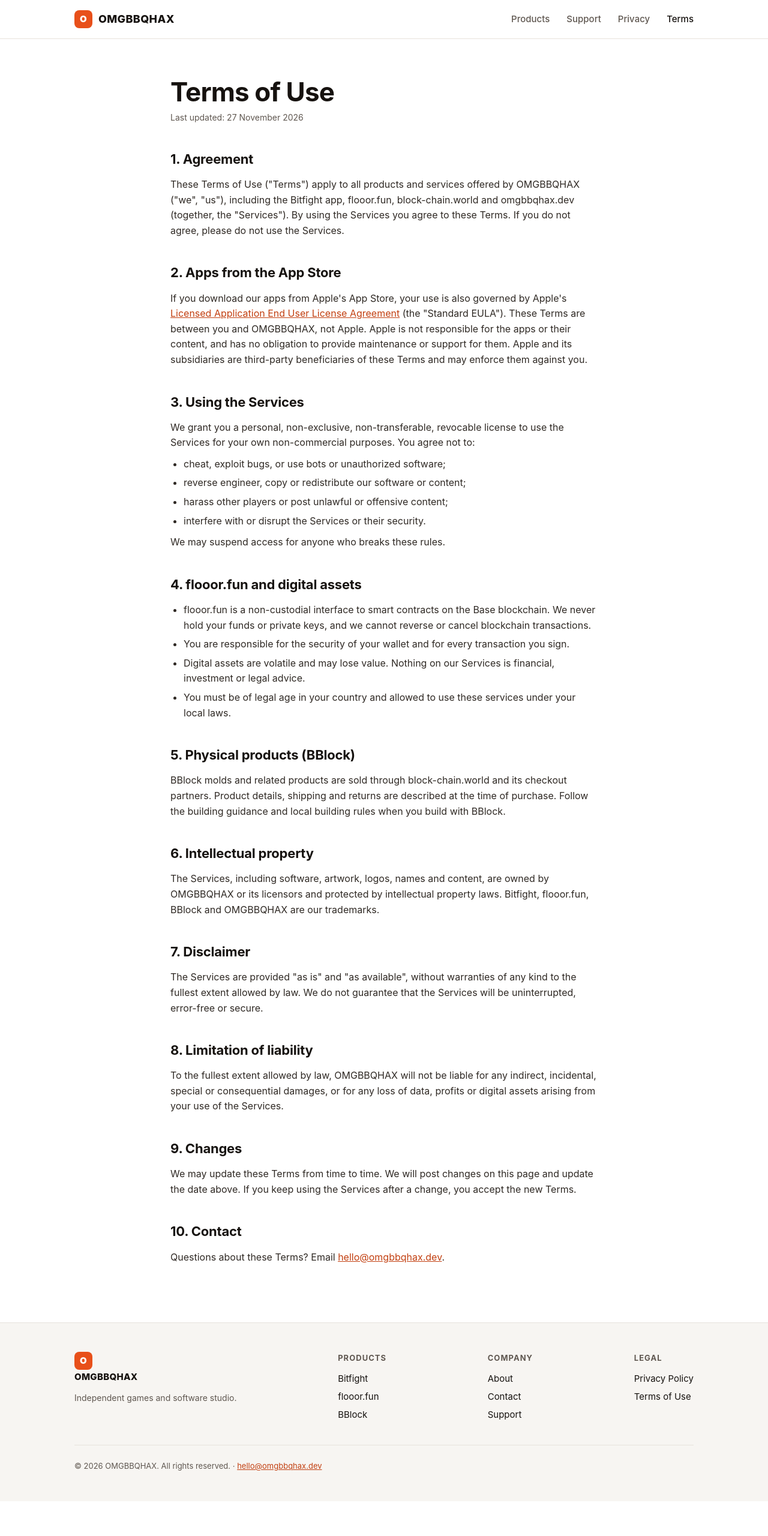
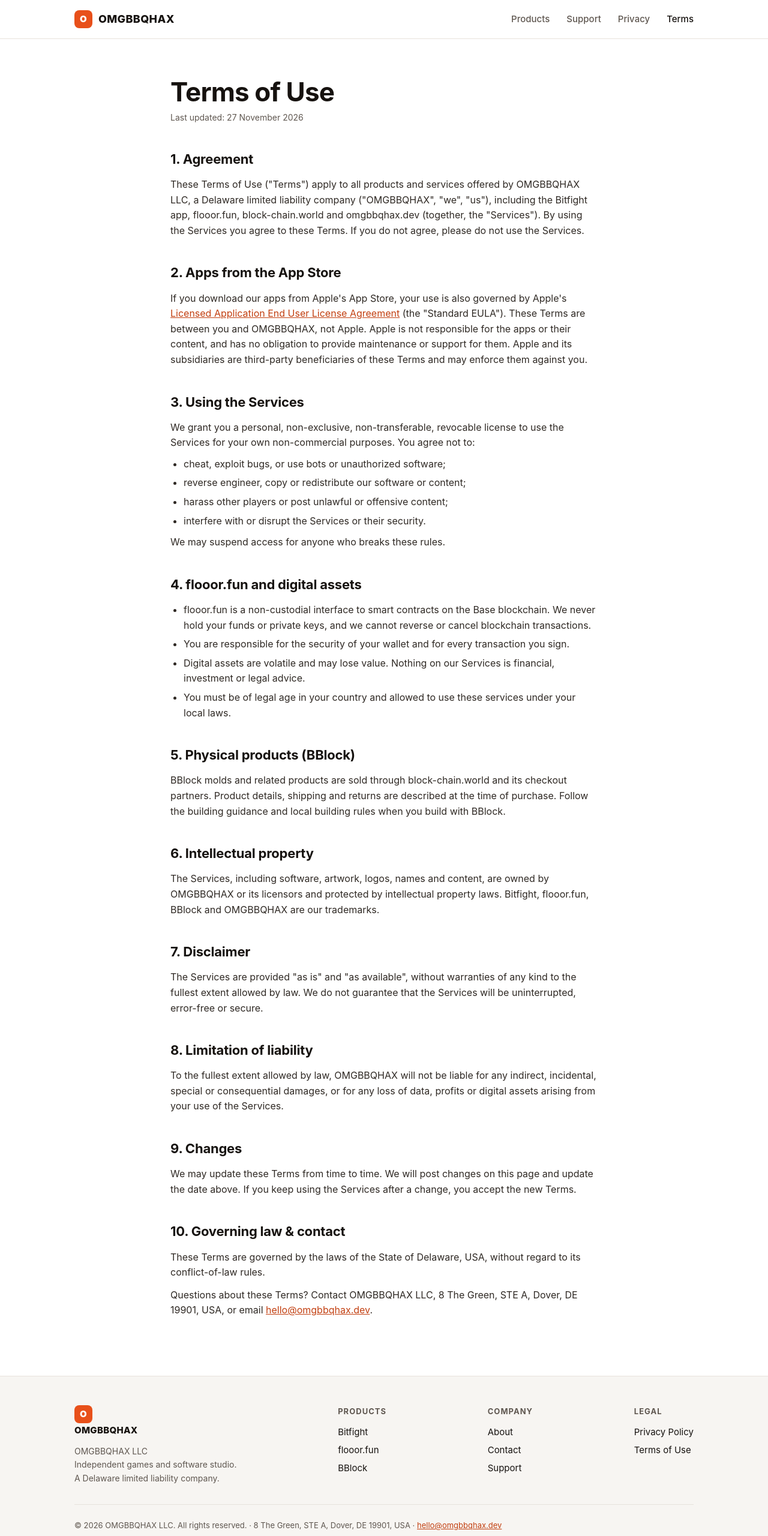
Before and after one commit to omgbbqhaxx/omgbbqhax.dev, a plain HTML site: page terms.html in a window 1280 px wide. Shown: the whole page at 60% size. Before the commit the page ends 2502 px from the top, so only its background shows below. Drawn offline with Linux system fonts and the light colour scheme.

Commit message:
Add OMGBBQHAX LLC legal name, Delaware address and governing law
Co-Authored-By: Claude Opus 5.5 <noreply@anthropic.com>

```diff
--- a/style.css
+++ b/style.css
@@ -74,7 +74,7 @@ a { color: var(--brand-dark); }
 .value p { color: var(--muted); font-size: 15px; }
 
 /* contact */
-.contact-grid { display: grid; grid-template-columns: repeat(3, 1fr); gap: 20px; }
+.contact-grid { display: grid; grid-template-columns: repeat(auto-fit, minmax(220px, 1fr)); gap: 20px; }
 .contact-card { border: 1px solid var(--line); border-radius: var(--radius); padding: 28px; background: #fff; }
 .contact-card h3 { font-size: 17px; margin-bottom: 6px; }
 .contact-card p { color: var(--muted); font-size: 15px; margin-bottom: 12px; }
--- a/terms.html
+++ b/terms.html
@@ -28,7 +28,7 @@
     <p class="updated">Last updated: 27 November 2026</p>
 
     <h2>1. Agreement</h2>
-    <p>These Terms of Use ("Terms") apply to all products and services offered by OMGBBQHAX ("we", "us"), including the Bitfight app, flooor.fun, block-chain.world and omgbbqhax.dev (together, the "Services"). By using the Services you agree to these Terms. If you do not agree, please do not use the Services.</p>
+    <p>These Terms of Use ("Terms") apply to all products and services offered by OMGBBQHAX LLC, a Delaware limited liability company ("OMGBBQHAX", "we", "us"), including the Bitfight app, flooor.fun, block-chain.world and omgbbqhax.dev (together, the "Services"). By using the Services you agree to these Terms. If you do not agree, please do not use the Services.</p>
 
     <h2>2. Apps from the App Store</h2>
     <p>If you download our apps from Apple's App Store, your use is also governed by Apple's <a href="https://www.apple.com/legal/internet-services/itunes/dev/stdeula/" target="_blank" rel="noopener">Licensed Application End User License Agreement</a> (the "Standard EULA"). These Terms are between you and OMGBBQHAX, not Apple. Apple is not responsible for the apps or their content, and has no obligation to provide maintenance or support for them. Apple and its subsidiaries are third-party beneficiaries of these Terms and may enforce them against you.</p>
@@ -66,20 +66,21 @@
     <h2>9. Changes</h2>
     <p>We may update these Terms from time to time. We will post changes on this page and update the date above. If you keep using the Services after a change, you accept the new Terms.</p>
 
-    <h2>10. Contact</h2>
-    <p>Questions about these Terms? Email <a href="mailto:hello@omgbbqhax.dev">hello@omgbbqhax.dev</a>.</p>
+    <h2>10. Governing law &amp; contact</h2>
+    <p>These Terms are governed by the laws of the State of Delaware, USA, without regard to its conflict-of-law rules.</p>
+    <p>Questions about these Terms? Contact OMGBBQHAX LLC, 8 The Green, STE A, Dover, DE 19901, USA, or email <a href="mailto:hello@omgbbqhax.dev">hello@omgbbqhax.dev</a>.</p>
   </div>
 </main>
 
 <footer class="site-footer">
   <div class="container">
     <div class="footer-inner">
-      <div class="footer-col"><a class="brand" href="/"><span class="brand-mark">O</span>OMGBBQHAX</a><p style="margin-top:12px">Independent games and software studio.</p></div>
+      <div class="footer-col"><a class="brand" href="/"><span class="brand-mark">O</span>OMGBBQHAX</a><p style="margin-top:12px">OMGBBQHAX LLC<br>Independent games and software studio.<br>A Delaware limited liability company.</p></div>
       <div class="footer-col"><h4>Products</h4><a href="/#bitfight">Bitfight</a><a href="/#flooor">flooor.fun</a><a href="/#bblock">BBlock</a></div>
       <div class="footer-col"><h4>Company</h4><a href="/#about">About</a><a href="/#contact">Contact</a><a href="support.html">Support</a></div>
       <div class="footer-col"><h4>Legal</h4><a href="privacy.html">Privacy Policy</a><a href="terms.html">Terms of Use</a></div>
     </div>
-    <p class="copyright">© 2026 OMGBBQHAX. All rights reserved. · <a href="mailto:hello@omgbbqhax.dev">hello@omgbbqhax.dev</a></p>
+    <p class="copyright">© 2026 OMGBBQHAX LLC. All rights reserved. · 8 The Green, STE A, Dover, DE 19901, USA · <a href="mailto:hello@omgbbqhax.dev">hello@omgbbqhax.dev</a></p>
   </div>
 </footer>
 </body>
```
Also changed, not shown: index.html (+6 -3 lines), privacy.html (+4 -4 lines), support.html (+2 -2 lines).
